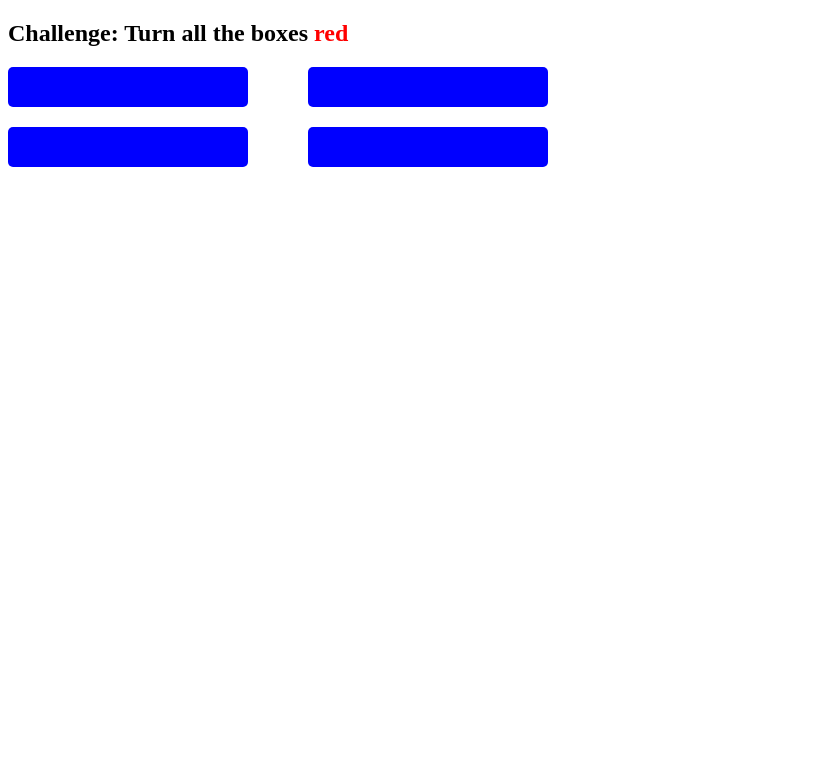
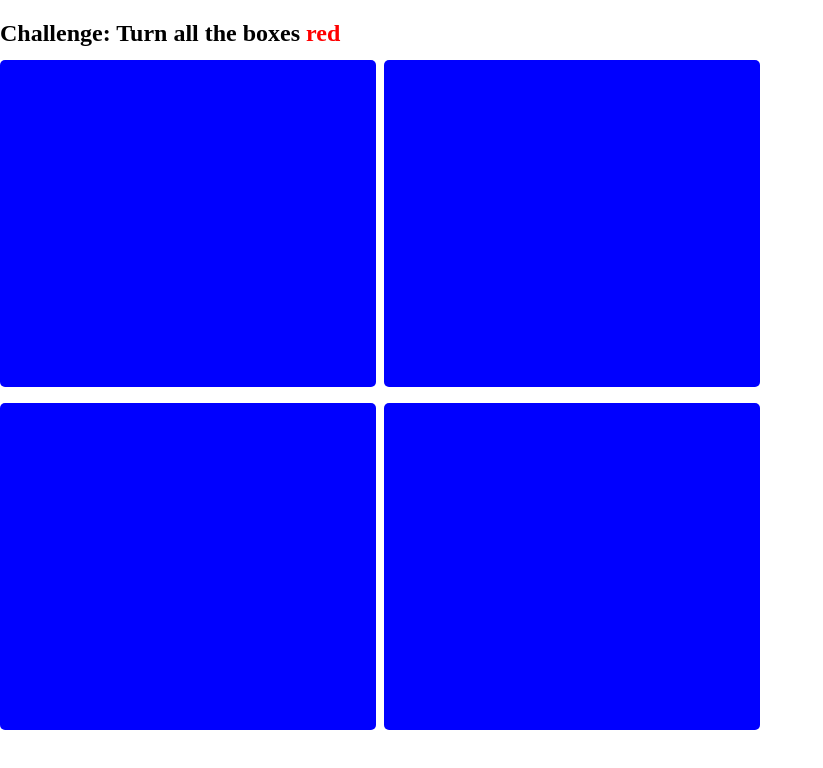
Before and after one commit to stevekm/puzzle-box, a website: page level1.html in a window 1280 px wide. Shown: the whole page, without its empty margins (0-823 px from the left). Drawn offline with Linux system fonts and the light colour scheme.

Commit message:
update grid CSS and clean up HTML

```diff
--- a/level1.html
+++ b/level1.html
@@ -4,26 +4,9 @@
     <meta charset="UTF-8">
     <title>Level 1</title>
      <link rel="stylesheet" type="text/css" href="style.css">
-    <style>
-        #col1row1 {
-            background-color: blue;
-        }
-
-        #col2row1{
-            background-color: blue;
-        }
-
-        #col1row2{
-            background-color: blue;
-        }
-
-        #col2row2{
-            background-color: blue;
-        }
-    </style>
 </head>
 <body>
-    <h2>Challenge: Turn all the boxes <span style="color:rgb(255, 0, 0)">red</span></h2>
+    <header><h2>Challenge: Turn all the boxes <span style="color:rgb(255, 0, 0)">red</span></h2></header>
     <div id="gameboard" class="gameboard">
         <div id="col1row1" class="gamebox" class="col1" class="row1"></div>
         <div id="col2row1" class="gamebox" class="col2" class="row1"></div>
--- a/style.css
+++ b/style.css
@@ -1,14 +1,30 @@
+body {
+    padding: 0;
+    margin: 0;
+}
+header {
+    height: 5vh
+}
 .gameboard{
     display: grid;
-    grid-template-columns: 40% 40%;
-    grid-gap: 10%;
-    max-width: 600px;
+    grid-template: repeat(2, 1fr) / repeat(2, 1fr);
+    grid-gap: 1%;
+    height: 90vw;
+    width: 100vw;
 }
 
 .gamebox {
-    background-color: #444;
+    background-color: blue;
     border-radius: 5px;
     padding: 20px;
     color: #fff;
     margin-bottom: 10px;
 }
+
+@media all and (orientation: landscape) {
+    .gameboard{
+        height: 85vh;
+        width: 95vh;
+    }
+
+}
```
Also changed, not shown: level2.html (+0 -17 lines), level3.html (+1 -8 lines), level4.html (+1 -8 lines).
